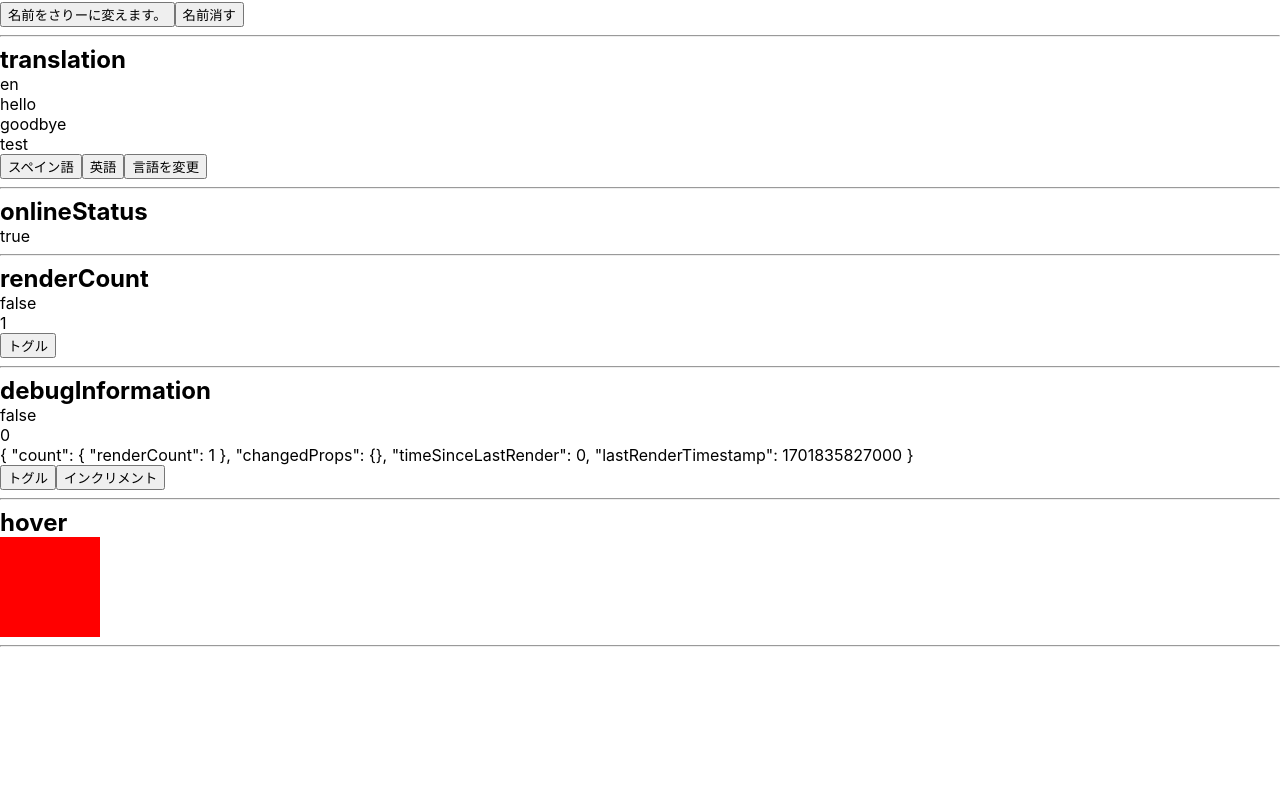
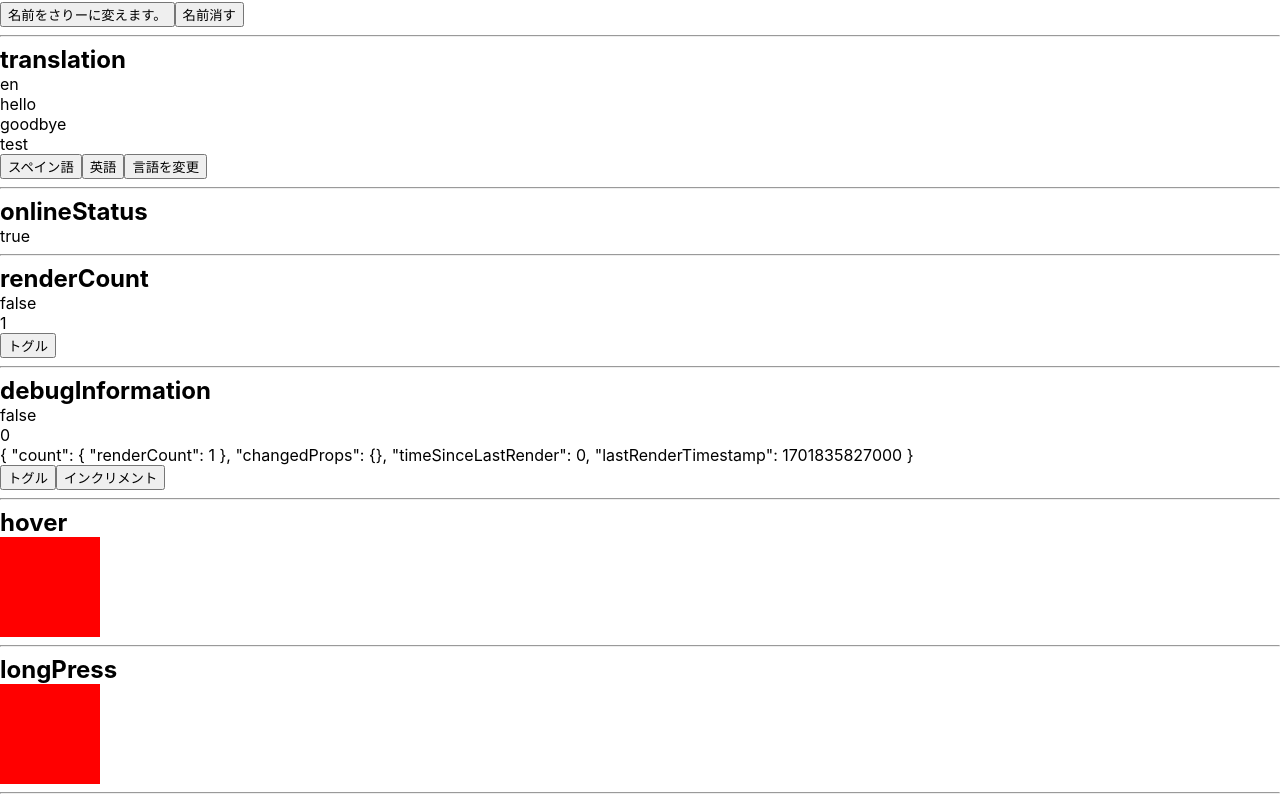
Before and after one commit to genta-t/react18-tutorial, a React (Create React App) app: page /custom-hooks-2 in a window 1280 px wide. Shown: the part 792-1594 px from the top of the page. Before the commit the page ends 1447 px from the top, so only its background shows below. Built offline with nearby package versions, Linux system fonts and the light colour scheme; no server answers.

Commit message:
useLongPressカスタムフック完了

```diff
--- a/src/components/CustomHooks2.tsx
+++ b/src/components/CustomHooks2.tsx
@@ -13,6 +13,7 @@ import OnlineStatusComp from './customHooks/onlineStatus/OnlineStatusComp';
 import RenderCountComp from './customHooks/renderCount/RenderCountComp';
 import DebugInformationComp from './customHooks/debugInformation/DebugInformationComp';
 import HoverComp from './customHooks/hover/HoverComp';
+import LongPressComp from './customHooks/longPress/LongPressComp';
 
 const CustomHooksPage2 = () => {
 
@@ -34,6 +35,7 @@ const CustomHooksPage2 = () => {
       <RenderCountComp />
       <DebugInformationComp />
       <HoverComp />
+      <LongPressComp />
     </>
   );
 }
--- /dev/null
+++ b/src/components/customHooks/longPress/LongPressComp.tsx
@@ -0,0 +1,25 @@
+import { useRef } from "react";
+import { useLongPress } from "./useLongPress";
+
+
+const LongPressComp = () => {
+  const elementRef = useRef<HTMLDivElement | null>(null);
+  useLongPress(elementRef, () => alert("長く押しました。"), { delay: 1000 }) //初期値は250
+
+  return (
+    <>
+      <h2>longPress</h2>
+      <div
+        ref={elementRef}
+        style={{
+          backgroundColor:"red",
+          width: "100px",
+          height: "100px",
+        }}
+      />
+      <hr />
+    </>
+  )
+}
+
+export default LongPressComp;
--- /dev/null
+++ b/src/components/customHooks/longPress/useLongPress.ts
@@ -0,0 +1,19 @@
+import { useTimeOut } from "../timeOut/useTimeOut";
+import { useEffectOnce } from "../effectOnce/useEffectOnce";
+import { useEventListener } from "../eventListener/useEventListener";
+import { RefObject } from "react";
+
+export const useLongPress = (
+  ref: RefObject<HTMLElement>,
+  cb: () => void,
+  {delay = 250 } = {}
+) => {
+  const { reset, clear } = useTimeOut(cb, delay);
+  useEffectOnce(clear);
+
+  useEventListener("mousedown", reset, ref);
+  useEventListener("touchstart", reset, ref);
+  useEventListener("mouseup", clear, ref);
+  useEventListener("mouseleave", clear, ref);
+  useEventListener("touchend", clear, ref);
+}
```
